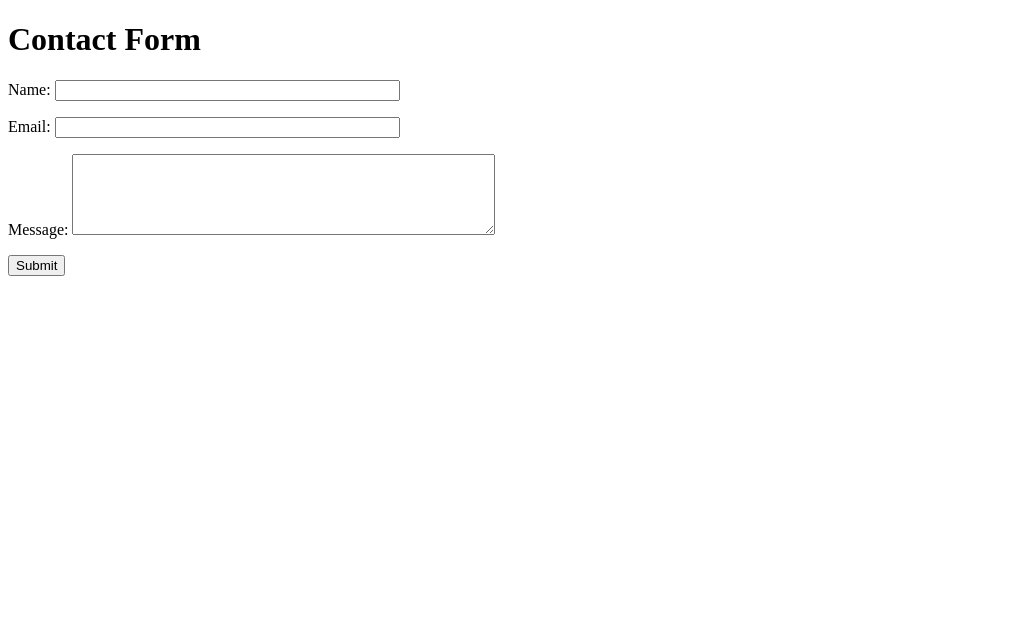
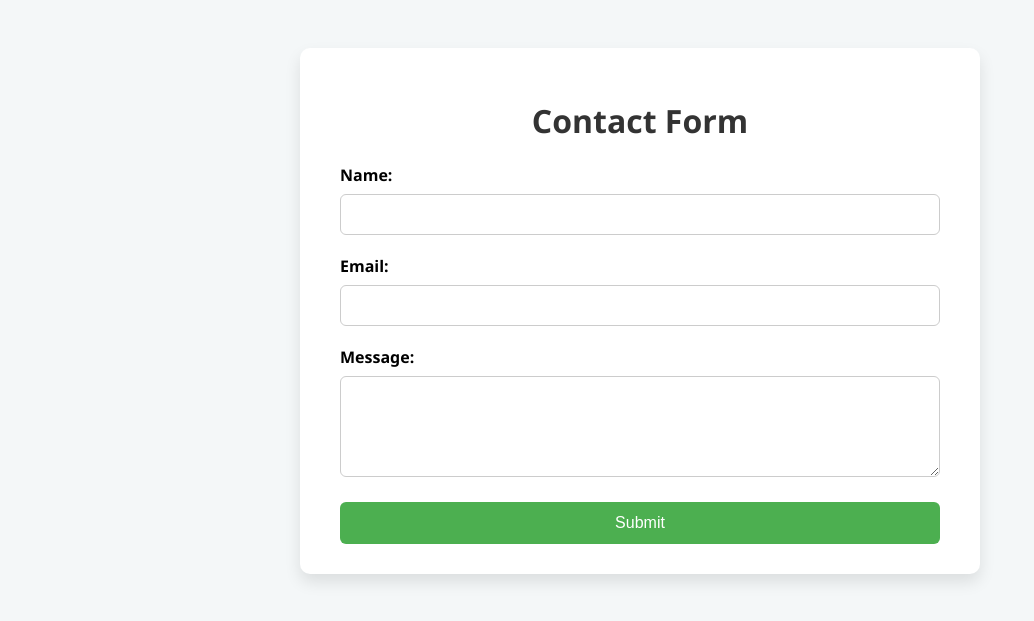
Before and after one commit to Bpbrinson/github_actions_test, a Flask app: page /contact_form in a window 1280 px wide. Shown: the top 621 px of the page, without its empty margins (0-1034 px from the left). Run offline with Flask 3, Linux system fonts and the light colour scheme.

Commit message:
Made changes to form and edited docker file

```diff
--- a/Contact_Form_Project/app/templates/contact_form.html
+++ b/Contact_Form_Project/app/templates/contact_form.html
@@ -3,36 +3,122 @@
 <head>
     <meta charset="UTF-8">
     <meta name="viewport" content="width=device-width, initial-scale=1.0">
-    <title>Document</title>
+    <title>Contact Us</title>
+    <style>
+        body {
+            font-family: 'Segoe UI', Tahoma, Geneva, Verdana, sans-serif;
+            background: #f4f7f8;
+            padding: 40px;
+        }
+
+        .container {
+            max-width: 600px;
+            background: #fff;
+            padding: 30px 40px;
+            margin: auto;
+            box-shadow: 0 8px 16px rgba(0,0,0,0.1);
+            border-radius: 10px;
+        }
+
+        h1 {
+            text-align: center;
+            color: #333;
+        }
+
+        label {
+            display: block;
+            margin-top: 20px;
+            font-weight: bold;
+        }
+
+        input[type="text"],
+        input[type="email"],
+        textarea {
+            width: 100%;
+            padding: 12px;
+            margin-top: 8px;
+            border: 1px solid #ccc;
+            border-radius: 6px;
+            box-sizing: border-box;
+        }
+
+        textarea {
+            resize: vertical;
+        }
+
+        .submit-btn {
+            margin-top: 20px;
+            width: 100%;
+            padding: 12px;
+            background: #4CAF50;
+            color: white;
+            border: none;
+            border-radius: 6px;
+            cursor: pointer;
+            font-size: 16px;
+        }
+
+        .submit-btn:hover {
+            background-color: #45a049;
+        }
+
+        .message {
+            margin-top: 10px;
+            padding: 10px;
+            background-color: #e7f3fe;
+            border-left: 5px solid #2196F3;
+            color: #333;
+        }
+    </style>
 </head>
 <body>
+    <div class="container">
         <h1>Contact Form</h1>
+
         {% with messages = get_flashed_messages(with_categories=True) %}
             {% if messages %}
-            {% for Categories, message in messages %}
-                <p><strong>{{  message  }}</strong></p>
+                {% for category, message in messages %}
+                    <div class="message"><strong>{{ message }}</strong></div>
                 {% endfor %}
             {% endif %}
         {% endwith %}
 
-    <form method="POST">
-        {{  form.hidden_tag()  }}
+        <form method="POST" onsubmit="return validateForm()">
+            {{ form.hidden_tag() }}
 
-        <p>
-            {{  form.name.label  }}
-            {{  form.name(size=40)  }}
-        </p>
-        <p>
-            {{  form.email.label  }}
-            {{  form.email(size=40)  }}
-        </p>
-        <p>
-            {{  form.message.label  }}
-            {{  form.message(cols = 50, rows = 5)}}
-        </p>
-        <p>
-            {{  form.submit()  }}
-        </p>
+            <label for="name">{{ form.name.label }}</label>
+            {{ form.name(id='name', size=40) }}
+
+            <label for="email">{{ form.email.label }}</label>
+            {{ form.email(id='email', size=40) }}
+
+            <label for="message">{{ form.message.label }}</label>
+            {{ form.message(id='message', cols=50, rows=5) }}
+
+            <button type="submit" class="submit-btn">{{ form.submit.label.text }}</button>
         </form>
+    </div>
+
+    <script>
+        function validateForm() {
+            const name = document.getElementById("name").value.trim();
+            const email = document.getElementById("email").value.trim();
+            const message = document.getElementById("message").value.trim();
+
+            if (!name || !email || !message) {
+                alert("Please fill out all fields before submitting.");
+                return false;
+            }
+
+            // Basic email format check
+            const emailPattern = /^[^ ]+@[^ ]+\.[a-z]{2,3}$/;
+            if (!email.match(emailPattern)) {
+                alert("Please enter a valid email address.");
+                return false;
+            }
+
+            return true;
+        }
+    </script>
 </body>
 </html>
--- a/Contact_Form_Project/requirements.txt
+++ b/Contact_Form_Project/requirements.txt
@@ -0,0 +1,5 @@
+flask
+email_validator
+flask_wtf
+boto3
+dotenv
```
Also changed, not shown: 1 other file. Lines whose indentation alone changed are shown as unchanged.
